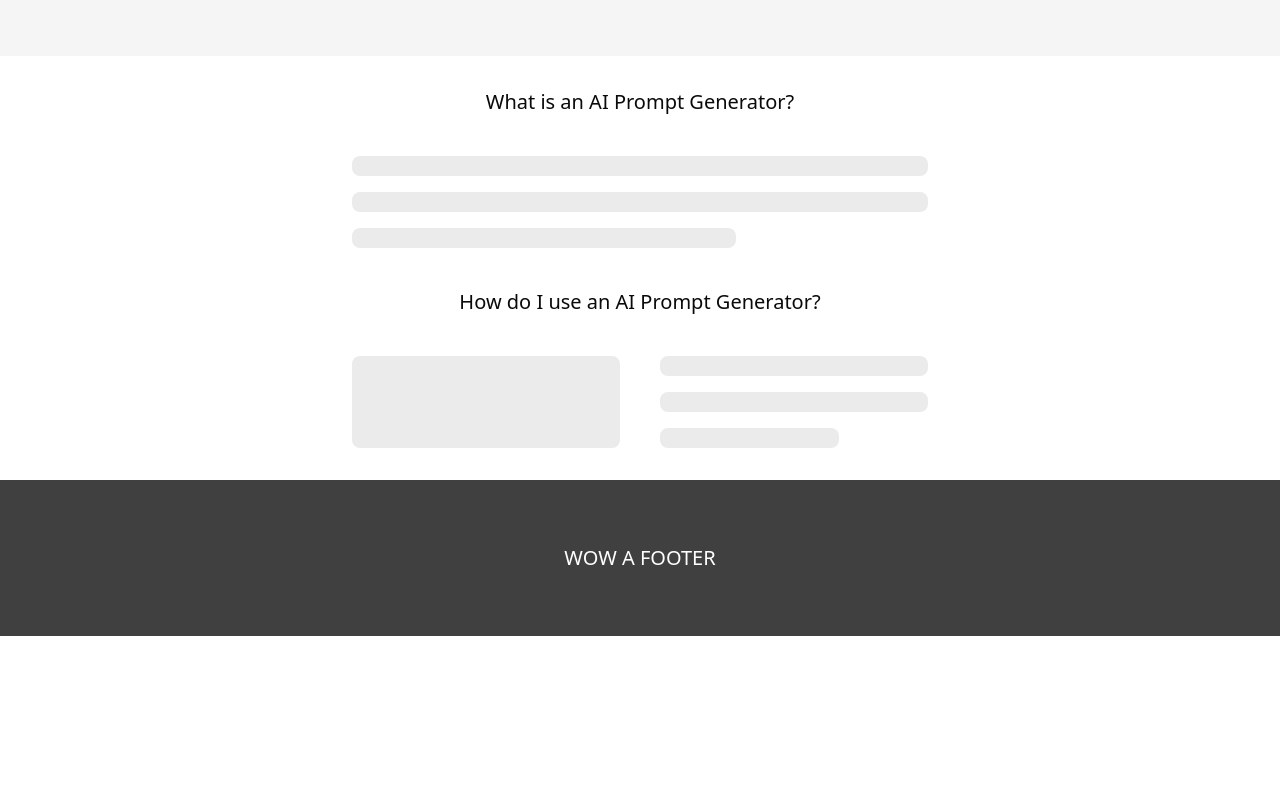
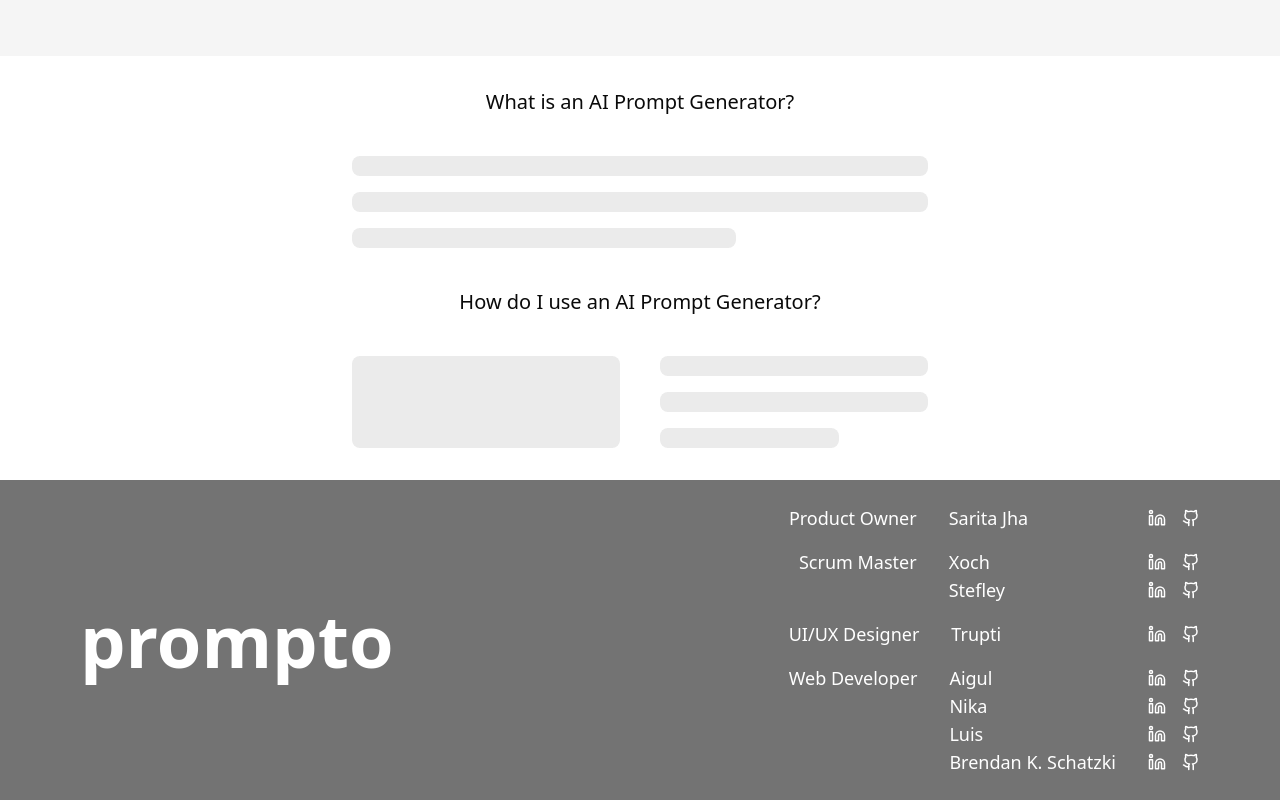
Before and after one commit to chingu-voyages/V54-tier3-team-37, a React (Vite) app in the folder frontend/: page / in a window 1280 px wide. Shown: the part 506-1306 px from the top of the page. Before the commit the page ends 1142 px from the top, so only its background shows below. Built offline with nearby package versions, Linux system fonts and the light colour scheme.

Commit message:
feat(homepage): Update footer and move full width class to container

```diff
--- a/frontend/src/components/Container.tsx
+++ b/frontend/src/components/Container.tsx
@@ -1,7 +1,11 @@
 import { cn } from '@/lib/utils';
 
 const Container = ({ children, className }: { children: React.ReactNode; className?: string }) => {
-  return <div className={cn(`max-w-6xl px-4 flex flex-col items-center mx-auto`, className)}>{children}</div>;
+  return (
+    <div className={cn(`mx-auto flex w-full max-w-6xl flex-col items-center px-4`, className)}>
+      {children}
+    </div>
+  );
 };
 
 export default Container;
--- a/frontend/src/components/Footer.tsx
+++ b/frontend/src/components/Footer.tsx
@@ -1,7 +1,96 @@
+import {
+  Github,
+  Linkedin,
+} from 'lucide-react';
+
+import Container from './Container';
+
+const teamMembers = [
+  {
+    name: 'Sarita Jha',
+    role: 'Product Owner',
+    linkedin: '',
+    github: '',
+  },
+  {
+    name: 'Xoch',
+    role: 'Scrum Master',
+    linkedin: '',
+    github: '',
+  },
+  {
+    name: 'Stefley',
+    role: 'Scrum Master',
+    linkedin: '',
+    github: '',
+  },
+  {
+    name: 'Trupti',
+    role: 'UI/UX Designer',
+    linkedin: '',
+    github: '',
+  },
+  {
+    name: 'Aigul',
+    role: 'Web Developer',
+    linkedin: '',
+    github: '',
+  },
+  {
+    name: 'Nika',
+    role: 'Web Developer',
+    linkedin: '',
+    github: '',
+  },
+  {
+    name: 'Luis',
+    role: 'Web Developer',
+    linkedin: '',
+    github: '',
+  },
+  {
+    name: 'Brendan K. Schatzki',
+    role: 'Web Developer',
+    linkedin: '',
+    github: '',
+  },
+];
+
+const roles = Array.from(new Set(teamMembers.map((member) => member.role)));
+
 const Footer = () => {
   return (
-    <footer className="text-background w-full bg-neutral-700 p-16">
-      <p className="mx-auto max-w-xl text-center text-xl">WOW A FOOTER</p>
+    <footer className="text-background bg-muted-foreground w-full py-6">
+      <Container className="flex-row justify-between">
+        <div className="flex items-center gap-4">
+          <span className="text-7xl font-bold lowercase">Prompto</span>
+        </div>
+        <ul className="flex flex-col gap-4 text-lg">
+          {roles.map((role) => (
+            <li
+              key={role}
+              className="flex justify-between gap-8"
+            >
+              <span className="shrink-0 min-w-32 text-right">{role}</span>
+              <ul className="w-full">
+                {teamMembers.map((member) => (
+                  <li key={member.name}>
+                    {member.role === role ? (
+                      <div className="flex gap-8 justify-between items-center">
+                        <span>{member.name}</span>
+                        <div className="flex gap-4">
+                          <Linkedin size={18 /* default: 24 */} />
+                          <Github size={18 /* default: 24 */} />
+                        </div>
+                      </div>
+                    ) : null}
+                  </li>
+                ))}
+              </ul>
+            </li>
+          ))}
+        </ul>
+      </Container>
     </footer>
   );
 };
--- a/frontend/src/components/Nav.tsx
+++ b/frontend/src/components/Nav.tsx
@@ -20,7 +20,7 @@ const navLinks: NavLink[] = [
 const Nav = () => {
   return (
     <nav className="text-background bg-muted-foreground flex w-full items-center justify-between py-6">
-      <Container className="w-full flex-row justify-between">
+      <Container className="flex-row justify-between">
         <div className="flex items-center gap-4">
           <span className="text-4xl font-bold lowercase">Prompto</span>
         </div>
```
